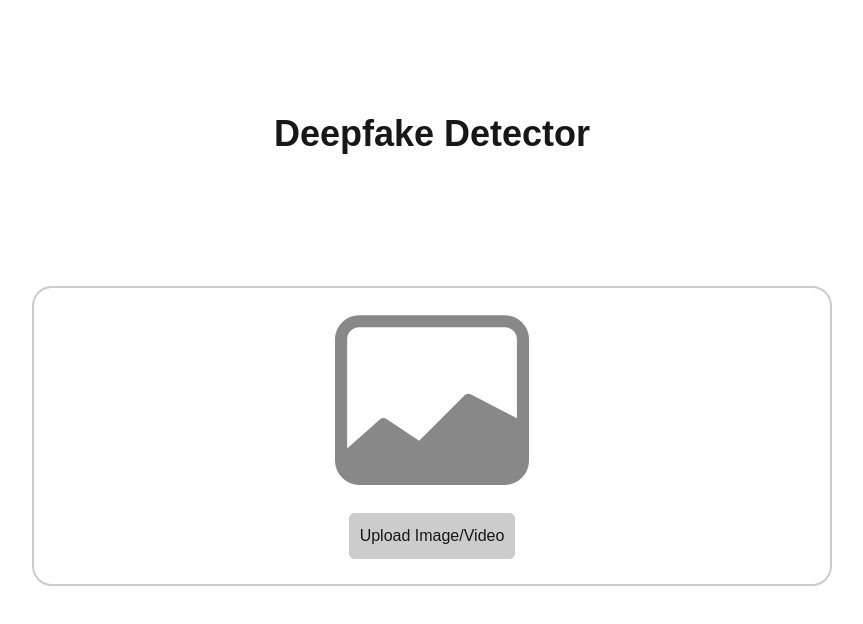
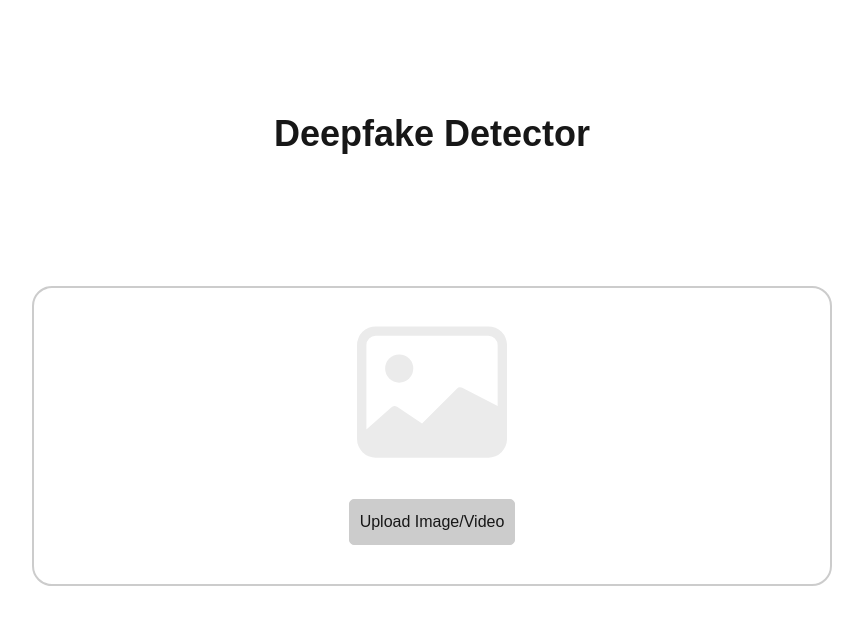
Before and after one commit to Hoesu/25th-conference-fakebusters, a Next.js app in the folder frontend/dbust/: page / in a window 1280 px wide. Shown: the top 624 px of the page, without its empty margins (208-1071 px from the left). Built offline with nearby package versions, Linux system fonts and the light colour scheme.

Commit message:
fix: svg size editing

```diff
--- a/frontend/dbust/src/components/FileUpload.module.css
+++ b/frontend/dbust/src/components/FileUpload.module.css
@@ -26,8 +26,8 @@
   /* Responsive styles */
   @media (min-width: 768px) {
     .uploadIcon {
-      width: 480px; /* Larger size for desktop */
-      height: 480px;
+      width: 150px; /* Larger size for desktop */
+      height: 150px;
     }
   }
 
--- a/frontend/dbust/src/components/FileUpload.tsx
+++ b/frontend/dbust/src/components/FileUpload.tsx
@@ -56,14 +56,17 @@ interface FileUploadProps {
       onDrop={handleDrop}
     >
       <form className={styles.uploadForm}>
-        <svg
-          xmlns="http://www.w3.org/2000/svg"
-          viewBox="0 0 16 16"
-          fill="currentColor"
-          className={styles.uploadIcon}
-        >
-          <path d="M2.002 1a2 2 0 0 0-2 2v10a2 2 0 0 0 2 2h12a2 2 0 0 0 2-2V3a2 2 0 0 0-2-2h-12zm12 1a1 1 0 0 1 1 1v6.5l-3.777-1.947a.5.5 0 0 0-.577.093l-3.71 3.71-2.66-1.772a.5.5 0 0 0-.63.062L1.002 12V3a1 1 0 0 1 1-1h12z" />
-        </svg>
+        <div className={styles.uploadIconContainer}>
+            <svg
+            xmlns="http://www.w3.org/2000/svg"
+            fill="#ebebeb"
+            className={`${styles.uploadIcon} bi bi-image`}
+            viewBox="0 0 16 16"
+            >
+            <path d="M6.002 5.5a1.5 1.5 0 1 1-3 0 1.5 1.5 0 0 1 3 0z"></path>
+            <path d="M2.002 1a2 2 0 0 0-2 2v10a2 2 0 0 0 2 2h12a2 2 0 0 0 2-2V3a2 2 0 0 0-2-2h-12zm12 1a1 1 0 0 1 1 1v6.5l-3.777-1.947a.5.5 0 0 0-.577.093l-3.71 3.71-2.66-1.772a.5.5 0 0 0-.63.062L1.002 12V3a1 1 0 0 1 1-1h12z"></path>
+            </svg>
+        </div>
         <input
           type="file"
           id="fileElem"
```
